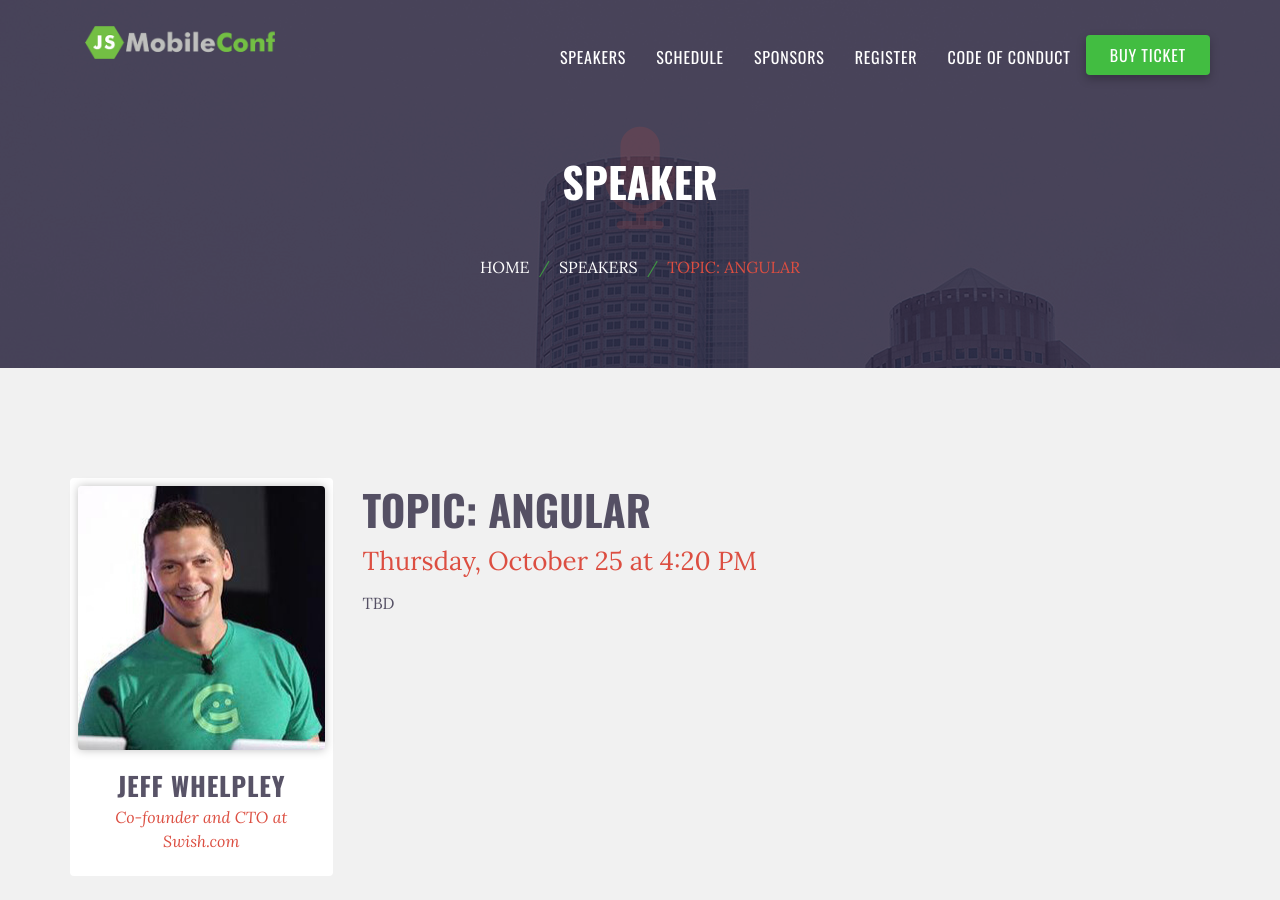
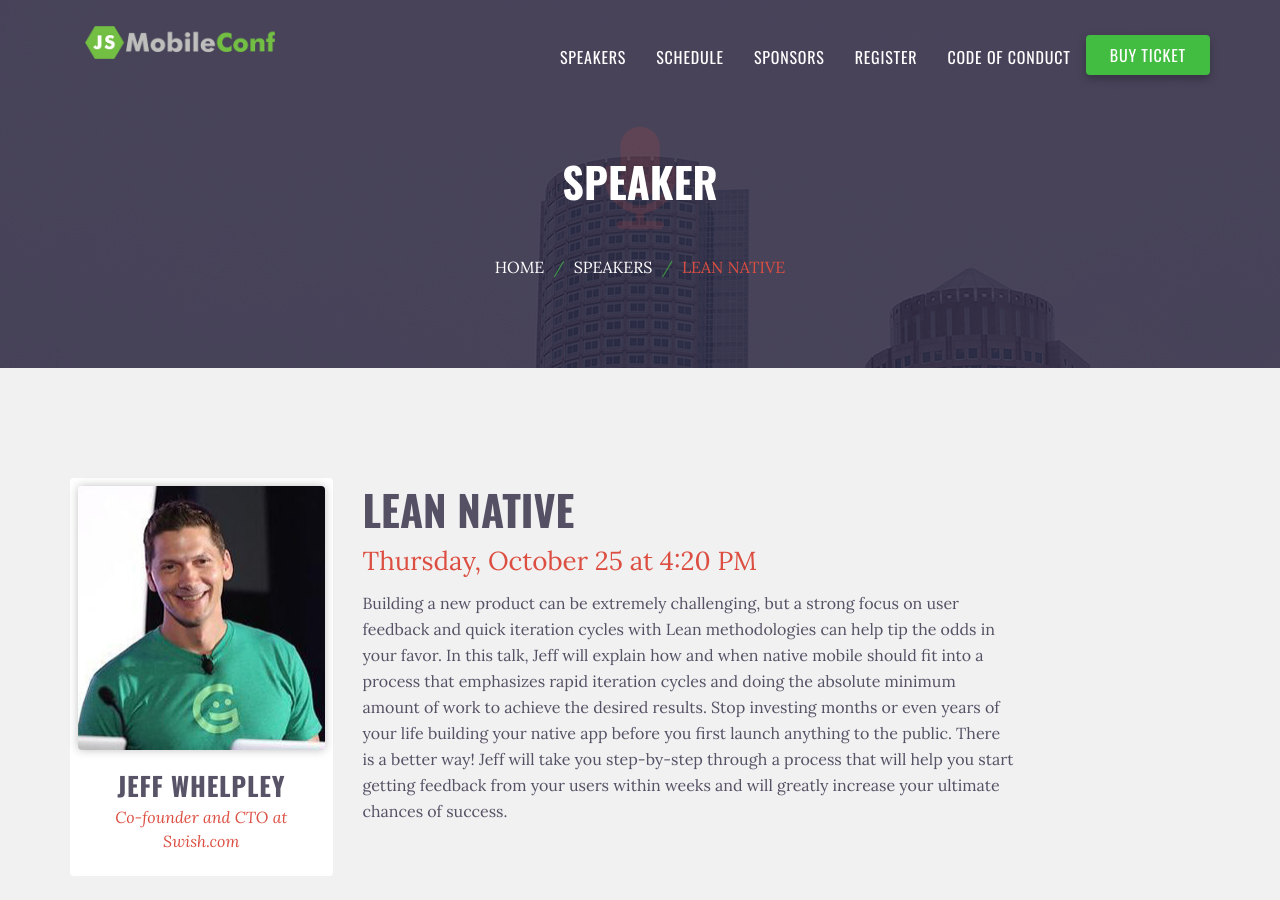
Before and after one commit to remotesynth/jsMobileConf, a Jekyll site: the page built from schedule/session-day1-track2-6.md, in a window 1280 px wide and 900 px high. Built offline with Jekyll 4.4.1, drawn with Linux system fonts in a browser that asks for light colours.

Commit message:
whelpley's session

```diff
--- a/schedule/session-day1-track2-6.md
+++ b/schedule/session-day1-track2-6.md
@@ -1,12 +1,12 @@
 ---
 layout: session
-title: "Topic: Angular"
+title: "Lean Native"
 speaker-last-name: Whelpley
 day: 1
 track: 2
 session: 6
 start-time: "4:20 PM"
-short-description: "TBD"
+short-description: "Build your mobile-first business the 'right' way"
 ---
 
-TBD
+Building a new product can be extremely challenging, but a strong focus on user feedback and quick iteration cycles with Lean methodologies can help tip the odds in your favor. In this talk, Jeff will explain how and when native mobile should fit into a process that emphasizes rapid iteration cycles and doing the absolute minimum amount of work to achieve the desired results. Stop investing months or even years of your life building your native app before you first launch anything to the public. There is a better way! Jeff will take you step-by-step through a process that will help you start getting feedback from your users within weeks and will greatly increase your ultimate chances of success.
```
